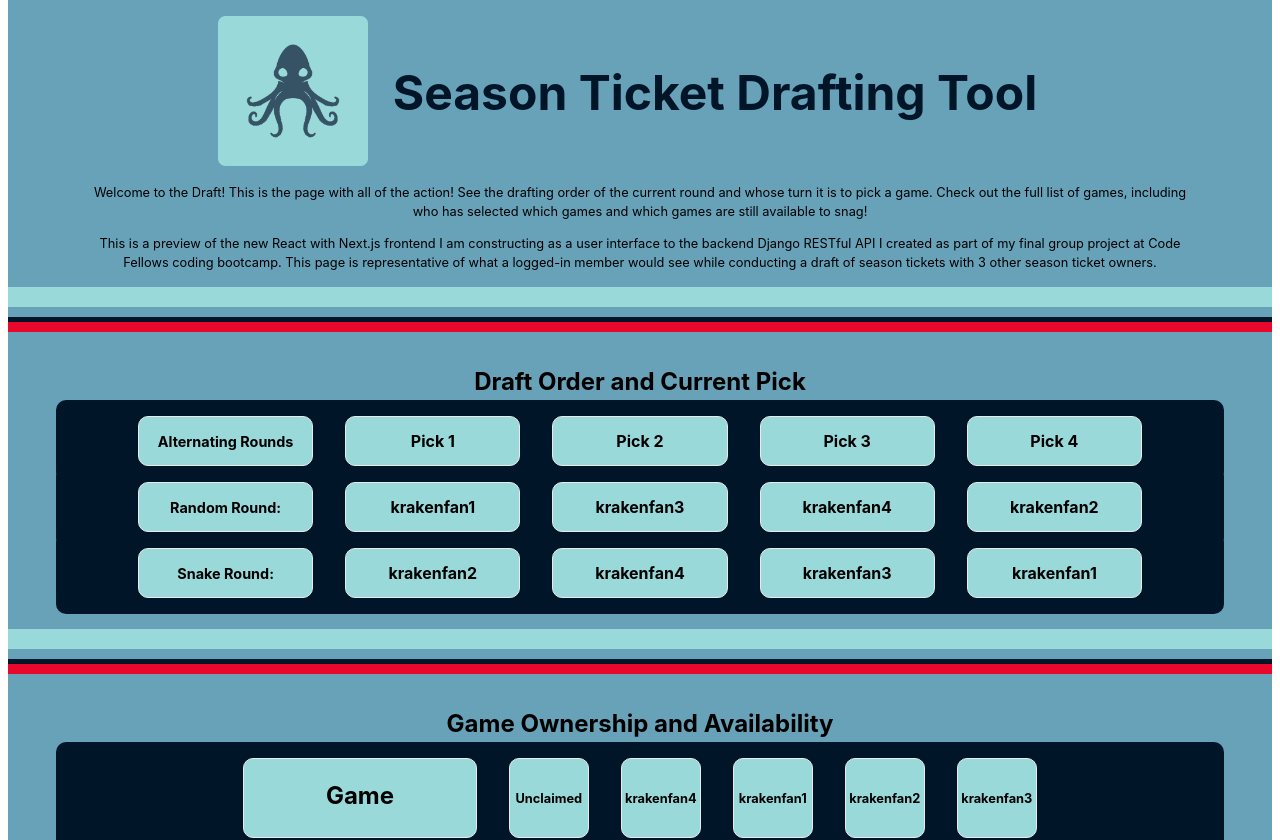
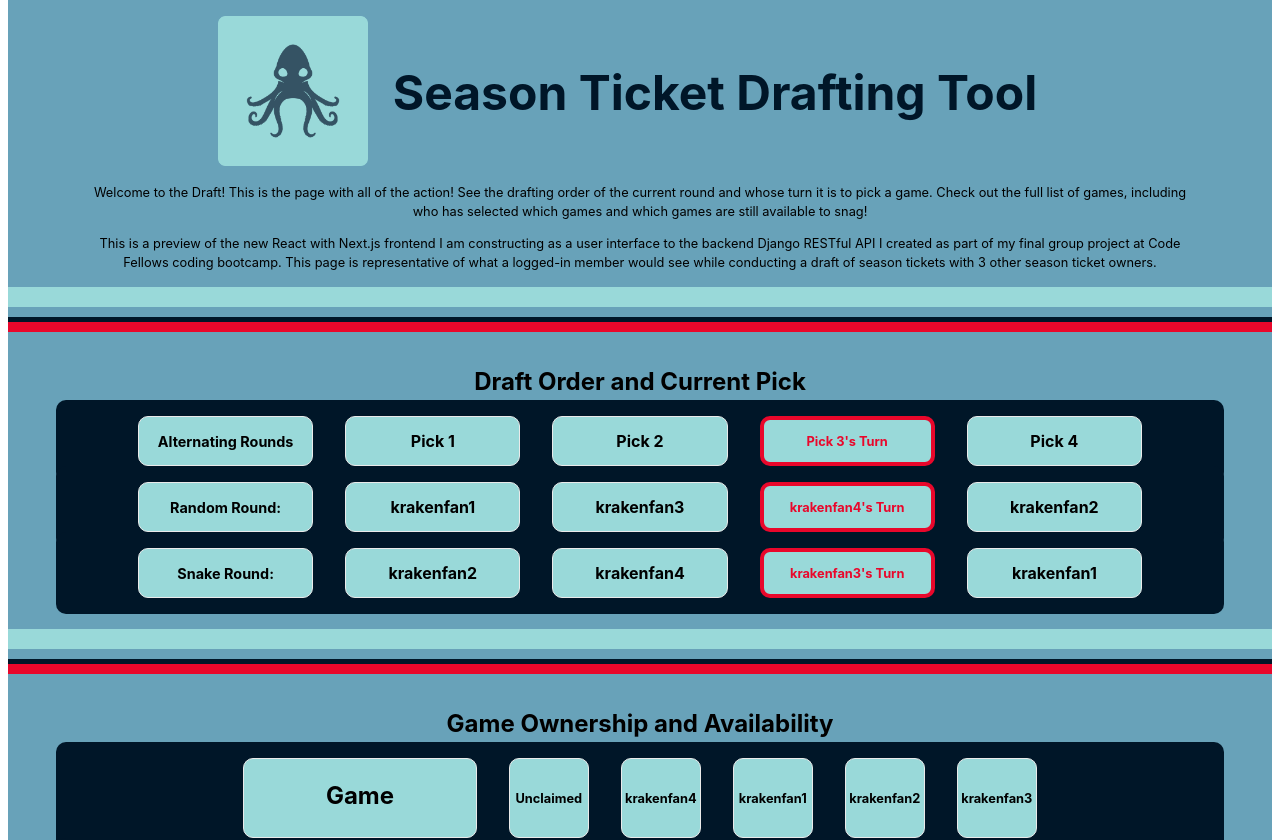
Before and after one commit to paul-leonard/draft-tickets, a Next.js app: page / in a window 1280 px wide. Shown: the top 840 px of the page. Built offline with nearby package versions, Linux system fonts and the light colour scheme.

Commit message:
turn column highlighted

```diff
--- a/components/DraftProgressDisplay.js
+++ b/components/DraftProgressDisplay.js
@@ -38,16 +38,21 @@ export default function DraftProgressDisplay ({draft_order}) {
 export function DraftRow ({row_order}) {
   return (
     <>
-      {row_order.map((turn, i) => (
-        // if it is this square's turn
-        // <div key={i} className={styles.cardsturn}>
-        //   <h4>{turn}&aposs Turn</h4>
-        // </div>
-        // else
-        <div key={i} className={styles.card}>
-          <h4>{turn}</h4>
-        </div>
-      ))}
+      {row_order.map((turn, i) => {
+        if (i === 2) {
+          return (
+            <div key={i} className={styles.cardsturn}>
+              <h4>{turn}&apos;s Turn</h4>
+            </div>
+          )
+        } else {
+          return (
+            <div key={i} className={styles.card}>
+              <h4>{turn}</h4>
+            </div>
+          )
+        }
+      })}
     </>
   )
 }
```
